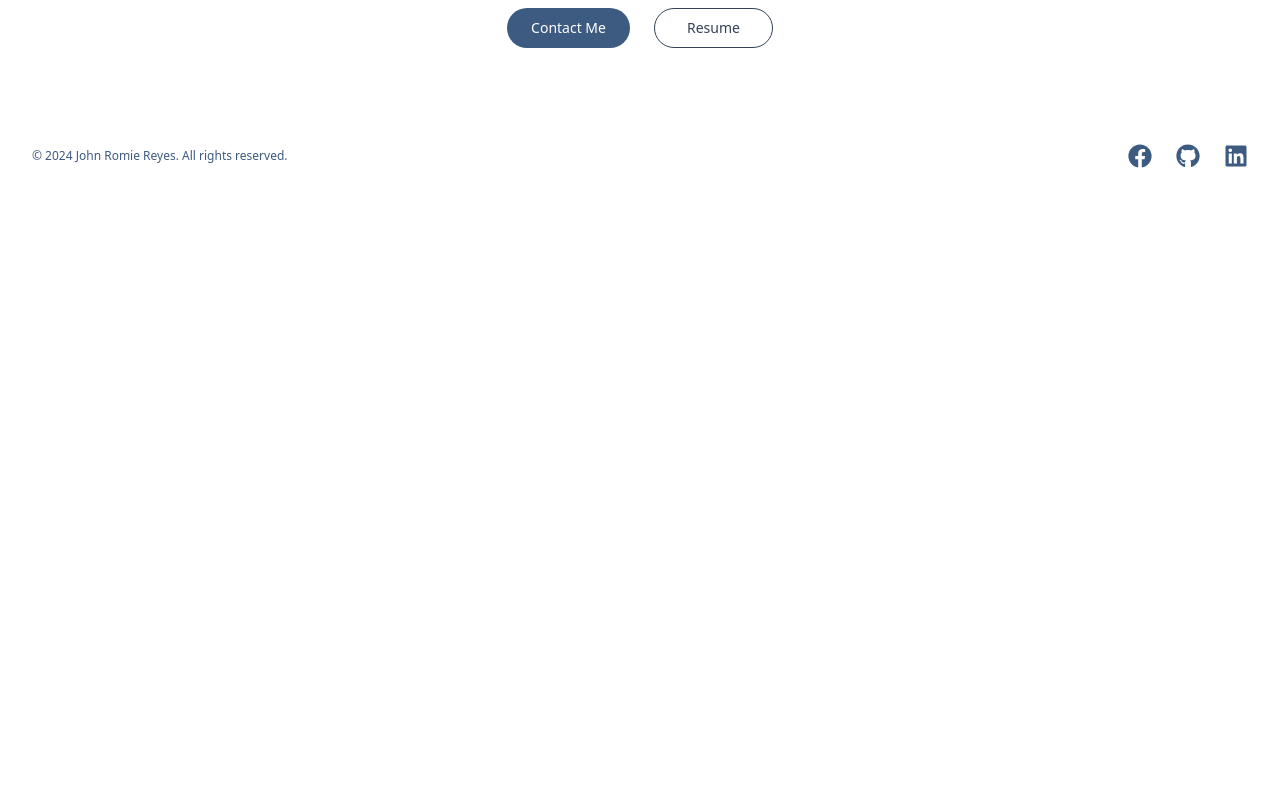
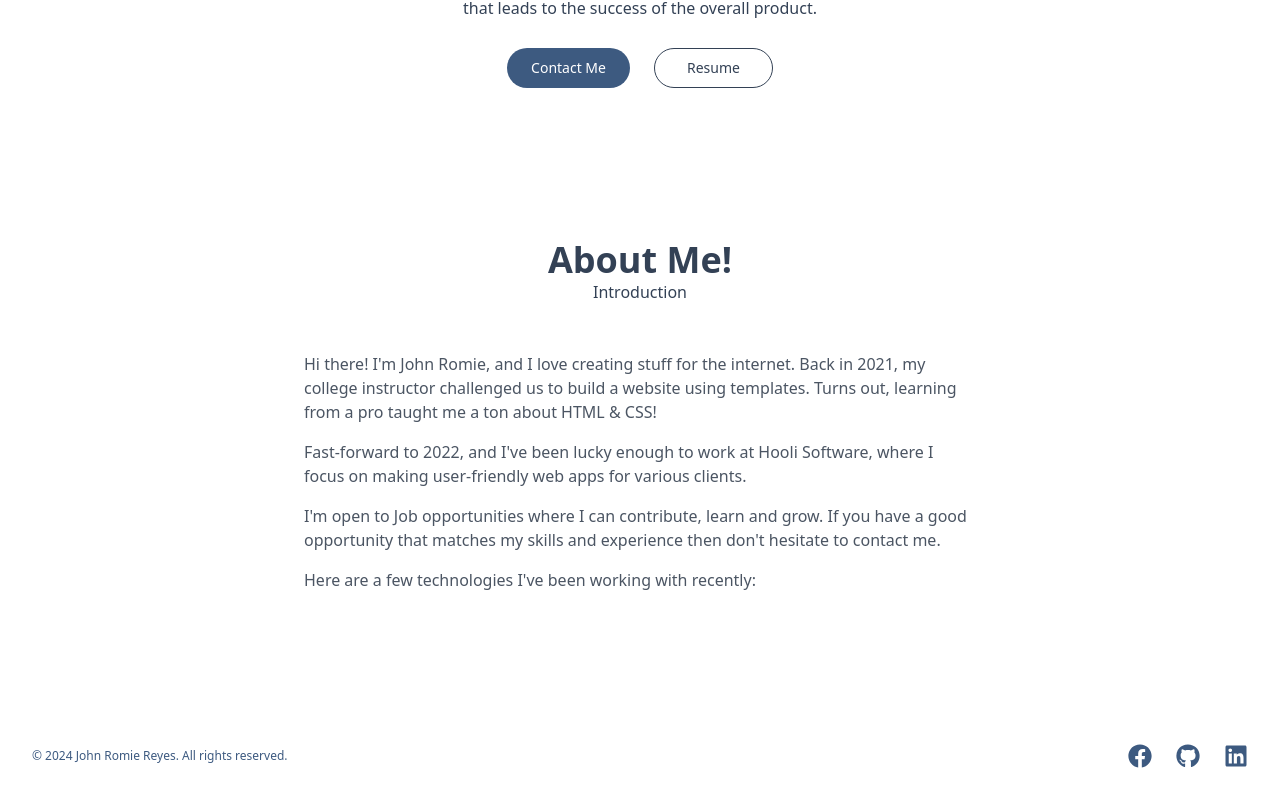
Before and after one commit to jhnrmss/jhnrmssv2.github.io, a React (Vite) app: page / in a window 1280 px wide. Shown: the part 524-1330 px from the top of the page. Before the commit the page ends 800 px from the top, so only its background shows below. Built offline with nearby package versions, Linux system fonts and the light colour scheme.

Commit message:
feat: add section

```diff
--- a/src/App.tsx
+++ b/src/App.tsx
@@ -1,4 +1,4 @@
-import AppLayout from "./components/Layout";
+import AppLayout from "./pages/Layout";
 
 function App() {
   return (
--- a/src/components/NavBar/index.tsx
+++ b/src/components/NavBar/index.tsx
@@ -6,6 +6,7 @@ import {
   SheetContent,
   SheetHeader,
   SheetTitle,
+  SheetDescription,
 } from "../Sheet";
 import { FaBarsStaggered, FaXmark } from "react-icons/fa6";
 
@@ -40,7 +41,7 @@ const navigation = [
 const NavigationBar = () => {
   return (
     <Sheet>
-      <div className="mx-auto mt-4 max-w-7xl px-2 sm:px-6 lg:px-8">
+      <div className="container mx-auto px-4 sm:px-6 lg:px-8">
         <div className="relative flex h-16 justify-between">
           <div className="absolute inset-y-0 left-0 flex items-center sm:hidden">
             {/* Mobile menu button */}
@@ -115,8 +116,9 @@ const NavigationBar = () => {
               className="h-5 w-auto"
             />
           </SheetTitle>
+          <SheetDescription className="sr-only">Main Logo</SheetDescription>
         </SheetHeader>
-        <div className="flex flex-col justify-center items-center m-10">
+        <div className="flex flex-col justify-center space-y-4 items-center m-10">
           {navigation.map((link, index) => (
             <a
               key={index}
--- a/src/components/Layout/index.tsx
+++ b/src/pages/Layout/index.tsx
@@ -1,6 +1,6 @@
 import NavigationBar from "@/components/NavBar";
-import Footer from "../Footer";
-import { Home } from "@/pages";
+import Footer from "../../components/Footer";
+import { About, Home } from "@/pages";
 
 const AppLayout = () => {
   return (
@@ -8,8 +8,9 @@ const AppLayout = () => {
       <header>
         <NavigationBar />
       </header>
-      <main className="container max-w-7xl px-2 sm:px-6 lg:px-8">
+      <main className="container mx-auto px-4 sm:px-6 lg:px-8">
         <Home />
+        <About />
       </main>
       <footer>
         <Footer />
--- /dev/null
+++ b/src/pages/Sections/About/index.tsx
@@ -0,0 +1,42 @@
+import React from "react";
+
+export function About() {
+  return (
+    <section id="about">
+      <div className="bg-white">
+        <div className="relative isolate py-14 ">
+          <div className="mx-auto max-w-2xl space-y-12 py-6 sm:py-10 lg:py-12">
+            <div className="text-center ">
+              <h1 className=" font-bold  text-default-text sm:text-4xl">
+                About Me!
+              </h1>
+              <h2 className="text-default-text text-base">Introduction</h2>
+            </div>
+            <div className=" flex flex-col space-y-4 ">
+              <p className="text-base  text-gray-600">
+                Hi there! I&apos;m John Romie, and I love creating stuff for the
+                internet. Back in 2021, my college instructor challenged us to
+                build a website using templates. Turns out, learning from a pro
+                taught me a ton about HTML & CSS!
+              </p>
+              <p className="text-base  text-gray-600">
+                Fast-forward to 2022, and I&apos;ve been lucky enough to work at
+                Hooli Software, where I focus on making user-friendly web apps
+                for various clients.
+              </p>
+              <p className="text-base  text-gray-600">
+                I&apos;m open to Job opportunities where I can contribute, learn
+                and grow. If you have a good opportunity that matches my skills
+                and experience then don&apos;t hesitate to contact me.
+              </p>
+              <p className="text-base  text-gray-600">
+                Here are a few technologies I&apos;ve been working with
+                recently:
+              </p>
+            </div>
+          </div>
+        </div>
+      </div>
+    </section>
+  );
+}
--- a/src/pages/Sections/Home/index.tsx
+++ b/src/pages/Sections/Home/index.tsx
@@ -6,7 +6,7 @@ export function Home() {
   return (
     <section id="home">
       <div className="bg-white">
-        <div className="relative isolate">
+        <div className="relative isolate pt-14 ">
           <div className="mx-auto max-w-2xl py-6 sm:py-10 lg:py-12">
             <div className="mb-2 flex justify-center">
               <div className="flex flex-col justify-center items-center px-3 space-y-3 text-gray-600">
--- a/src/pages/index.ts
+++ b/src/pages/index.ts
@@ -1 +1,2 @@
 export { Home } from "./Sections/Home";
+export { About } from "./Sections/About";
```
